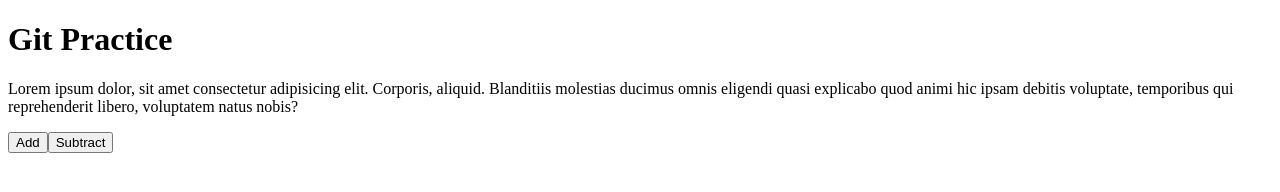
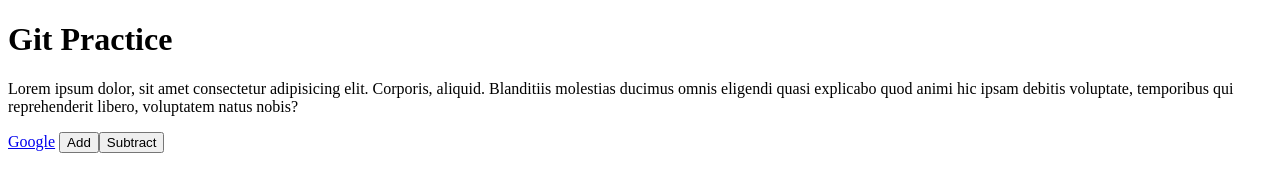
Before and after one commit to learnersaura-bh/git-practice, a plain HTML site: page index.html in a window 1280 px wide. Drawn offline with Linux system fonts and the light colour scheme.

Commit message:
added link

```diff
--- a/index.html
+++ b/index.html
@@ -9,6 +9,7 @@
     <h1>Git Practice</h1>
     <p>Lorem ipsum dolor, sit amet consectetur adipisicing elit. Corporis, aliquid. Blanditiis molestias ducimus omnis eligendi quasi explicabo quod animi hic ipsam debitis voluptate, temporibus qui reprehenderit libero, voluptatem natus nobis?
     </p>
+    <a href="#">Google</a>
     <button>Add</button><button>Subtract</button>
 </body>
 </html>
```
